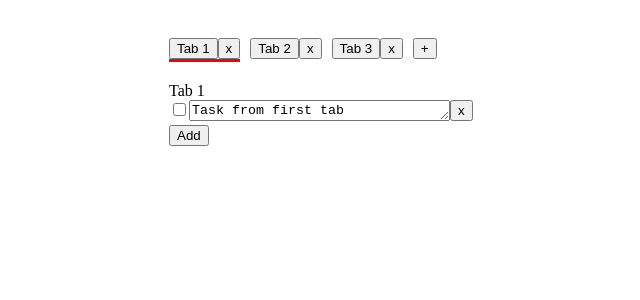
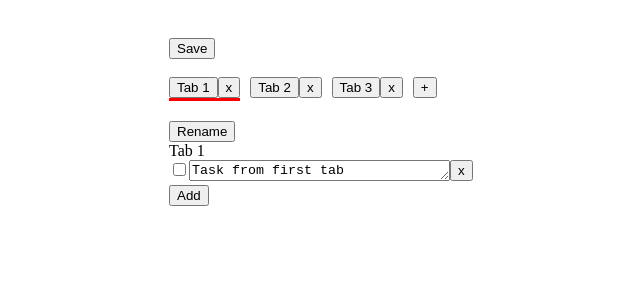
Before and after one commit to Andreyskn/todo-list-frontend, a React app: page / in a window 1280 px wide. Shown: the top 300 px of the page, without its empty margins (339-979 px from the left). Built offline with nearby package versions, Linux system fonts and the light colour scheme.

Commit message:
Finished tabs fuctionality

```diff
--- a/src/components/MainContainer.tsx
+++ b/src/components/MainContainer.tsx
@@ -2,8 +2,8 @@ import React from 'react';
 import { Dispatch } from 'redux';
 import Tab from './Tab';
 import TabSwitcher from './TabSwitcher';
-import { facadeActions } from '../store/actions';
 import { ApplicationState } from '../store/reducer';
+import { Button } from './base-ui';
 
 interface MainContainerProps extends ApplicationState {
 	dispatch: Dispatch,
@@ -11,25 +11,23 @@ interface MainContainerProps extends ApplicationState {
 
 export default class MainContainer extends React.Component<MainContainerProps, {}> {
 
-	addTask = (tabId: number) => () => this.props.dispatch(facadeActions.addTask(tabId));
-
-	removeTask = (tabId: number) => (taskId: number) => () => this.props.dispatch(facadeActions.removeTask(tabId, taskId));
-
 	render() {
 		const { activeTab, tabs, tasks, dispatch } = this.props;
 		const tabToRender = tabs.byId[activeTab];
+
+		if (!tabToRender) return null;
+
 		const activeTasks = tabToRender.taskIds.map(taskId => tasks.byId[taskId]);
 
 		return (
 			<div style={{paddingLeft: '500px', paddingTop: '30px'}}>
+				<Button text='Save' onClick={() => {}} /><br/>
 				<TabSwitcher dispatch={dispatch} tabs={tabs} activeTab={activeTab} />
 				<Tab
 					tabId={tabToRender.id}
 					title={tabToRender.title}
 					tasks={activeTasks}
 					dispatch={dispatch}
-					addTask={this.addTask}
-					removeTask={this.removeTask}
 				/>
 			</div>
 		)
--- a/src/components/Tab.tsx
+++ b/src/components/Tab.tsx
@@ -1,26 +1,47 @@
 import React from 'react';
 import { Dispatch } from 'redux';
 import { Task } from '../store/reducer';
+import { Button } from './base-ui';
 import TaskList from './TaskList';
+import { facadeActions } from '../store/actions';
 
 interface TabProps {
 	dispatch: Dispatch,
 	title: string,
 	tabId: number,
 	tasks: Task[],
-	addTask: (tabId: number) => any,
-	removeTask: (tabId: number) => any,
 }
 
 export default class Tab extends React.Component<TabProps, {}> {
 
+	state = {
+		renameMode: false,
+	}
+
+	addTask = (tabId: number) => () => this.props.dispatch(facadeActions.addTask(tabId));
+
+	removeTask = (tabId: number) => (taskId: number) => () => this.props.dispatch(facadeActions.removeTask(tabId, taskId));
+
+	setRenameMode = (renameMode: boolean) => this.setState({ renameMode });
+
+	renameTab = (e) => {
+		const { tabId, dispatch } = this.props;
+		const newTitle = e.target.value;
+		dispatch(facadeActions.updateTabTitle(tabId, newTitle));
+		this.setRenameMode(false);
+	};
+
+	onEnterPress = (e) => e.charCode === 13 && this.renameTab(e);
+
 	render() {
-		const { title, tabId, tasks, dispatch, addTask, removeTask } = this.props;
+		const { title, tabId, tasks, dispatch } = this.props;
+		const { renameMode } = this.state;
 
 		return (
 			<div>
-				{title}
-				<TaskList tasks={tasks} dispatch={dispatch} addTask={addTask(tabId)} removeTask={removeTask(tabId)} />
+				<Button text='Rename' onClick={() => this.setRenameMode(true)} />
+				{renameMode ? <input type='text' autoFocus defaultValue={title} onBlur={this.renameTab} onKeyPress={this.onEnterPress}/> : <span>{title}</span>}
+				<TaskList tasks={tasks} dispatch={dispatch} addTask={this.addTask(tabId)} removeTask={this.removeTask(tabId)} />
 			</div>
 		)
 	}
--- a/src/store/actions.ts
+++ b/src/store/actions.ts
@@ -8,6 +8,7 @@ export const systemActionTypes = {
 	SWITCH_TAB: '@@tabs/SWITCH_TAB',
 	ADD_TAB: '@@tabs/ADD_TAB',
 	REMOVE_TAB: '@@tabs/REMOVE_TAB',
+	UPDATE_TAB_TITLE: '@@tabs/UPDATE_TAB_TITLE',
 }
 
 export const facadeActionTypes = {
@@ -17,6 +18,7 @@ export const facadeActionTypes = {
 	UPDATE_TASK_TITLE: '[FACADE][TASKS] UPDATE_TASK_TITLE',
 	ADD_TAB: '[FACADE][TABS] ADD_TAB',
 	REMOVE_TAB: '[FACADE][TABS] REMOVE_TAB',
+	UPDATE_TAB_TITLE: '[FACADE][TABS] UPDATE_TAB_TITLE',
 }
 
 export const systemActions = {
@@ -27,13 +29,15 @@ export const systemActions = {
 	switchTab: (activeTab: number) => ({ type: systemActionTypes.SWITCH_TAB, payload: { activeTab } }),
 	addTab: (changeSet: { tasks: Tasks, tabs: Tabs, activeTab: number }) => ({ type: systemActionTypes.ADD_TAB, payload: changeSet }),
 	removeTab: (changeSet: { tasks: Tasks, tabs: Tabs }) => ({ type: systemActionTypes.REMOVE_TAB, payload: changeSet }),
+	updateTabTitle: (tabs: Tabs) => ({ type: systemActionTypes.UPDATE_TAB_TITLE, payload: { tabs } }),
 }
 
 export const facadeActions = {
 	addTask: (tabId: number) => ({ type: facadeActionTypes.ADD_TASK, payload: tabId }),
 	removeTask: (tabId: number, taskId: number) => ({ type: facadeActionTypes.REMOVE_TASK, payload: { tabId, taskId } }),
 	toggleTask: (taskId: number) => ({ type: facadeActionTypes.TOGGLE_TASK, payload: taskId }),
-	updateTaskTitle: (taskId: number, title: string) => ({type: facadeActionTypes.UPDATE_TASK_TITLE, payload: { taskId, title } }),
+	updateTaskTitle: (taskId: number, title: string) => ({ type: facadeActionTypes.UPDATE_TASK_TITLE, payload: { taskId, title } }),
 	addTab: () => ({ type: facadeActionTypes.ADD_TAB, payload: {} }),
 	removeTab: (tabId: number) => ({ type: facadeActionTypes.REMOVE_TAB, payload: tabId }),
+	updateTabTitle: (tabId: number, title: string) => ({ type: facadeActionTypes.UPDATE_TAB_TITLE, payload: { tabId, title } }),
 }
--- a/src/store/reducer.ts
+++ b/src/store/reducer.ts
@@ -82,6 +82,7 @@ export const reducer: Reducer<ApplicationState> = (state = initialState, { type,
 		case systemActionTypes.SWITCH_TAB:
 		case systemActionTypes.ADD_TAB:
 		case systemActionTypes.REMOVE_TAB:
+		case systemActionTypes.UPDATE_TAB_TITLE:
 			return { ...state, ...payload };
 
 		default:
--- a/src/store/saga.ts
+++ b/src/store/saga.ts
@@ -9,8 +9,19 @@ type Action<T> = {
 };
 
 const generateId = (ids: number[]): number => Math.max(...ids) + 1;
+
 const createNewTask = (id: number): Task => ({ id, title: '', done: false });
+
 const createNewTab = (id: number, taskId: number): Tab => ({ id, title: 'New tab', taskIds: [taskId] });
+
+function* getNewTabWithTask() {
+	const { tabs, tasks } = yield select(),
+	newTaskId = yield call(generateId, tasks.allIds),
+	newTask = yield call(createNewTask, newTaskId),
+	newTabId = yield call(generateId, tabs.allIds),
+	newTab = yield call(createNewTab, newTabId, newTaskId);
+	return { newTaskId, newTask, newTabId, newTab }
+}
 
 function* addTask({ payload: tabId }: Action<number>): Iterator<Effect> {
 	const { tabs, tasks } = yield select();
@@ -78,10 +89,7 @@ function* updateTaskTitle({ payload: { taskId, title } }: Action<{ taskId: numbe
 
 function* addTab(): Iterator<Effect> {
 	const { tabs, tasks } = yield select();
-	const newTaskId = yield call(generateId, tasks.allIds);
-	const newTask = yield call(createNewTask, newTaskId);
-	const newTabId = yield call(generateId, tabs.allIds);
-	const newTab = yield call(createNewTab, newTabId, newTaskId);
+	const { newTaskId, newTask, newTabId, newTab } = yield call(getNewTabWithTask);
 
 	const updatedTabs = produce(tabs, draftTabs => {
 		draftTabs.byId[newTabId] = newTab;
@@ -100,22 +108,19 @@ function* removeTab({ payload: tabId }: Action<number>): Iterator<Effect> {
 	const { tabs, tasks, activeTab } = yield select();
 	const tasksToRemove = tabs.byId[tabId].taskIds;
 	const hasSingleTab = tabs.allIds.length === 1;
+	const hasSingleTask = tasks.allIds.length === 1;
+	const firstTask = tasks.byId[tasks.allIds[0]];
 
-	// TODO: return on attempt to delete sole unmodified tab
+	if (hasSingleTab && hasSingleTask && !firstTask.title && !firstTask.done) return;
 
 	if (!hasSingleTab && tabId === activeTab) {
 		const currentTabIndex = tabs.allIds.indexOf(tabId);
-		if (tabs.allIds[currentTabIndex + 1]) yield put(systemActions.switchTab(tabs.allIds[currentTabIndex + 1]));
-		else if (tabs.allIds[currentTabIndex - 1]) yield put(systemActions.switchTab(tabs.allIds[currentTabIndex - 1]));
+		if (tabs.allIds[currentTabIndex + 1] != null) yield put(systemActions.switchTab(tabs.allIds[currentTabIndex + 1]));
+		else if (tabs.allIds[currentTabIndex - 1] != null) yield put(systemActions.switchTab(tabs.allIds[currentTabIndex - 1]));
 	}
 
 	let newTabId, newTab, newTaskId, newTask;
-	if (hasSingleTab) {
-		newTaskId = yield call(generateId, tasks.allIds);
-		newTask = yield call(createNewTask, newTaskId);
-		newTabId = yield call(generateId, tabs.allIds);
-		newTab = yield call(createNewTab, newTabId, newTaskId);
-	}
+	if (hasSingleTab) ({ newTaskId, newTask, newTabId, newTab } = yield call(getNewTabWithTask));
 
 	const updatedTabs = produce(tabs, draftTabs => {
 		delete draftTabs.byId[tabId];
@@ -139,6 +144,15 @@ function* removeTab({ payload: tabId }: Action<number>): Iterator<Effect> {
 	if (newTab) yield put(systemActions.switchTab(newTabId));
 }
 
+function* updateTabTitle({ payload: { tabId, title } }: Action<{ tabId: number, title: string }>): Iterator<Effect> {
+	const { tabs } = yield select();
+	const updatedTabs = produce(tabs, draftTabs => {
+		draftTabs.byId[tabId].title = title;
+	});
+
+	yield put(systemActions.updateTabTitle(updatedTabs));
+}
+
 export function* saga() {
 	yield takeEvery(facadeActionTypes.ADD_TASK, addTask);
 	yield takeEvery(facadeActionTypes.REMOVE_TASK, removeTask);
@@ -146,4 +160,5 @@ export function* saga() {
 	yield takeEvery(facadeActionTypes.UPDATE_TASK_TITLE, updateTaskTitle);
 	yield takeEvery(facadeActionTypes.ADD_TAB, addTab);
 	yield takeEvery(facadeActionTypes.REMOVE_TAB, removeTab);
+	yield takeEvery(facadeActionTypes.UPDATE_TAB_TITLE, updateTabTitle);
 }
```
